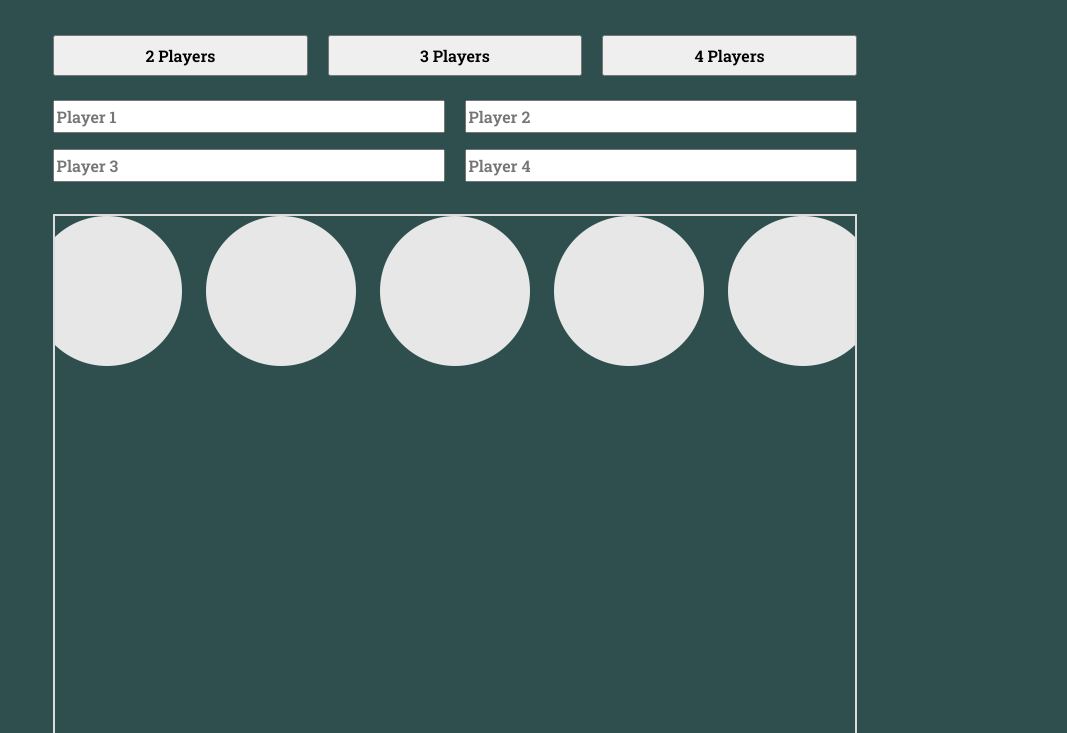
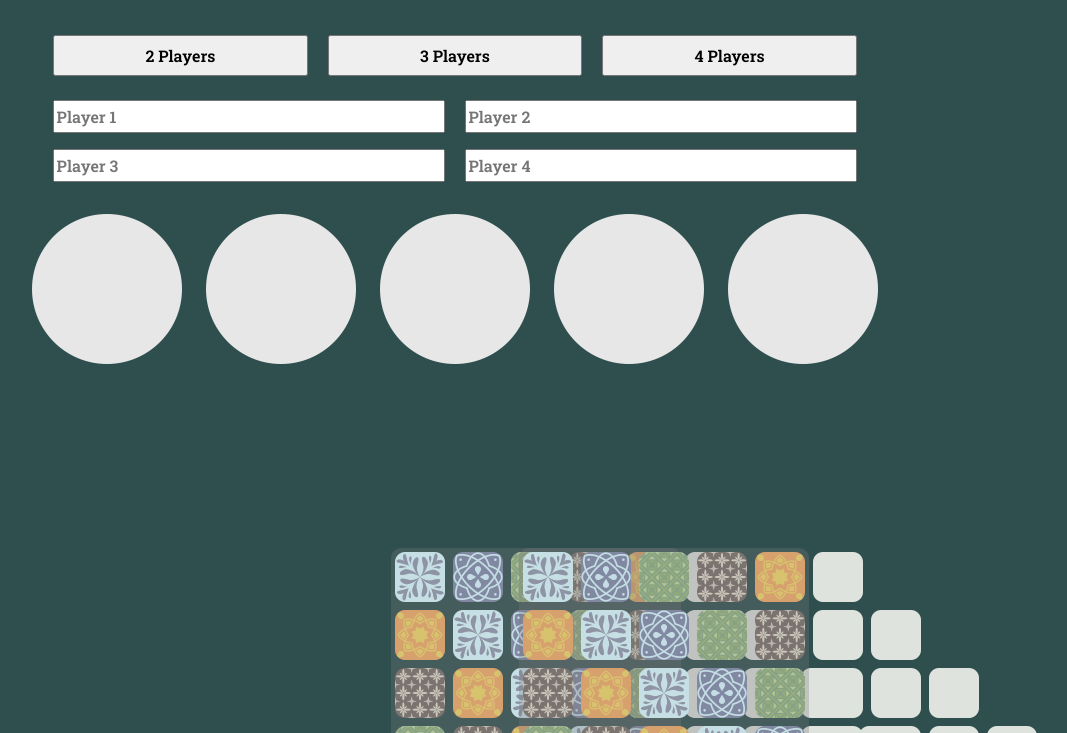
Before and after one commit to zelenigo/zellij, a plain HTML site: page index.html in a window 1280 px wide. Both pictures are taken after a click on the button "2 Players". Shown: the part 67-800 px from the top of the page, without its empty margins (185-1252 px from the left). Drawn offline with Linux system fonts and the light colour scheme.

Commit message:
add player board(s)

```diff
--- a/css/style.css
+++ b/css/style.css
@@ -49,6 +49,5 @@ body {
 }
 
 .game-surface {
-  border: 2px solid gainsboro;
   display: block;
 }
--- a/index.html
+++ b/index.html
@@ -61,11 +61,11 @@
         />
       </div>
     </section>
-    <canvas class="game-surface" width="800" height="600"></canvas>
+    <canvas class="game-surface" width="1280" height="720"></canvas>
 
-    <script type="text/javascript" src="js/player.js"></script>
     <script type="text/javascript" src="js/tiles.js"></script>
     <script type="text/javascript" src="js/index.js"></script>
     <script type="text/javascript" src="js/interface.js"></script>
+    <script type="text/javascript" src="js/player.js"></script>
   </body>
 </html>
--- a/js/index.js
+++ b/js/index.js
@@ -19,11 +19,11 @@ class Game {
     this.yard = [0, 0, 0, 0, 0];
     this.lid = [0, 0, 0, 0, 0];
     this.tiles = [];
-    this.tiles.push(new Tile(1, 'green', 'images/green.png'));
-    this.tiles.push(new Tile(2, 'blue', 'images/blue.png'));
-    this.tiles.push(new Tile(3, 'yellow', 'images/yellow.png'));
-    this.tiles.push(new Tile(4, 'orange', 'images/orange.png'));
-    this.tiles.push(new Tile(5, 'brown', 'images/brown.png'));
+    this.tiles.push(new Tile(1));
+    this.tiles.push(new Tile(2));
+    this.tiles.push(new Tile(3));
+    this.tiles.push(new Tile(4));
+    this.tiles.push(new Tile(5));
     this.players = [];
     for (let i = 0; i < playerCount; i++) {
       this.players.push(
@@ -181,8 +181,10 @@ class Game {
 
   pickTile() {
     window.addEventListener('click', (event) => {
-      for (let i = 0; i < this.factoryCount; i++) {
-        this.factoryTileSelected[i] = [false, false, false, false];
+      if (event.layerY < 334) {
+        for (let i = 0; i < this.factoryCount; i++) {
+          this.factoryTileSelected[i] = [false, false, false, false];
+        }
       }
       for (let factory = 0; factory < this.factoryCount; factory++) {
         for (let i = 0; i < 4; i++) {
@@ -210,6 +212,15 @@ class Game {
   loop() {
     ctx.clearRect(0, 0, canvasWidth, canvasHeight);
     this.drawFactories();
+    for (let noOfPlayers = 0; noOfPlayers < this.playerCount; noOfPlayers++) {
+      ctx.save();
+      ctx.translate(
+        playerDrawCoord[noOfPlayers].x,
+        playerDrawCoord[noOfPlayers].y
+      );
+      this.players[noOfPlayers].draw();
+      ctx.restore();
+    }
 
     window.requestAnimationFrame(() => {
       this.loop();
--- a/js/player.js
+++ b/js/player.js
@@ -5,6 +5,16 @@ class Track {
     this.tileID = 0;
   }
 }
+
+const playerBoardImage = new Image();
+playerBoardImage.src = 'images/player-board.png';
+
+const playerDrawCoord = [
+  { x: canvasWidth / 2 - playerBoardImage.width - 64, y: 334 },
+  { x: canvasWidth / 2 + 64, y: 334 },
+  { x: canvasWidth / 2 - playerBoardImage.width - 64, y: 720 },
+  { x: canvasWidth / 2 + 64, y: 720 }
+];
 
 class Player {
   constructor(name) {
@@ -53,4 +63,8 @@ class Player {
       ]
     ];
   }
+
+  draw() {
+    ctx.drawImage(playerBoardImage, 0, 0);
+  }
 }
--- a/js/tiles.js
+++ b/js/tiles.js
@@ -5,10 +5,8 @@ const factoryImage = new Image();
 factoryImage.src = 'images/factory.png';
 
 class Tile {
-  constructor(id, color, image) {
+  constructor(id) {
     this.id = id;
-    this.color = color;
     this.count = 20;
-    this.pattern = image;
   }
 }
```
Also changed, not shown: images/player-board.png (added).
